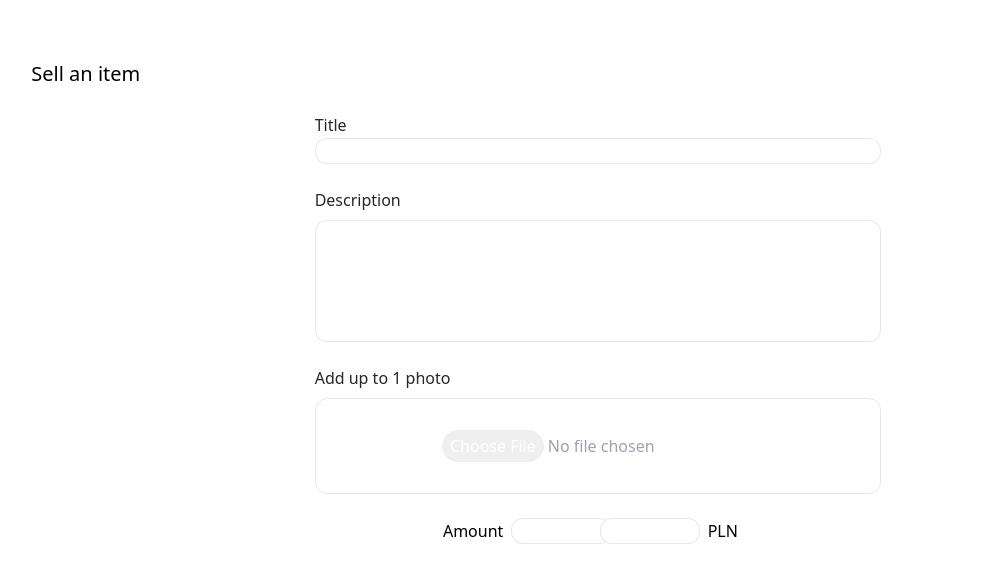
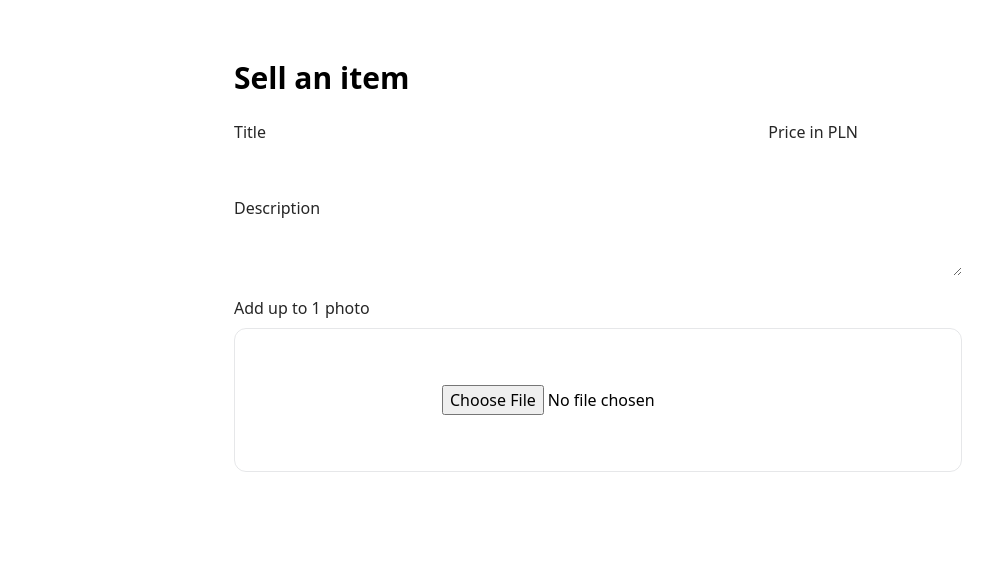
Before and after one commit to Wiktor-Sikora/wildcat, a Django app: template wildcat/templates/products/products_addition.html in a window 1280 px wide. Shown: the part 89-676 px from the top of the page, without its empty margins (42-1035 px from the left). Run offline with Django 4.2, Linux system fonts and the light colour scheme; the template is opened without the code that fills it, so the values that code supplies are empty, except form fields; tables that the repository leaves empty hold one stand-in row (values such as "Sample post"); form fields are guessed from the names that the template uses; parts of the project's set-up code (start-up, migrations or seed data) failed here and were passed over; some libraries are stand-ins or nearby versions.

Commit message:
adding products, multi files upload

```diff
--- a/wildcat/core/urls.py
+++ b/wildcat/core/urls.py
@@ -19,7 +19,7 @@ from django.conf.urls.static import static
 from django.conf import settings
 
 urlpatterns = [
-    path('admin/', admin.site.urls),
+    path('admin', admin.site.urls),
     path('', include('products.urls')),
     path('', include('accounts.urls')),
     path('infinite_scroll/', include('infinite_scroll.urls')),
--- a/wildcat/products/urls.py
+++ b/wildcat/products/urls.py
@@ -5,12 +5,12 @@ from . import views
 app_name = 'products'
 
 urlpatterns = [
-    path('', views.mega_test, name='index'),
+    path('', views.IndexPage.as_view(), name='index'),
+    path('add-product', views.ProductAdditionPage.as_view(), name='product_addition'),
+
     # copied from docs
     # path('articles/2003/', views.special_case_2003),
     # path('articles/<int:year>/', views.year_archive),
     # path('articles/<int:year>/<int:month>/', views.month_archive),
     # path('articles/<int:year>/<int:month>/<slug:slug>/', views.article_detail),
-    path('add-product', views.giga_test, name='product_addition'),
-    path('404', views.tera_test, name='error404'),
 ]
--- a/wildcat/templates/base.html
+++ b/wildcat/templates/base.html
@@ -314,7 +314,8 @@
                 </div>
             </div>
         {% endblock %}
-        {% block footer %}
+        {% comment %}
+            {% block footer %}
             <footer class="bg-green-l dark:bg-green-d text-white bottom-0 left-0 w-full absolute">
                 <div class="w-4/5 mx-auto my-auto">
                     <div class="grid grid-cols-2">
@@ -338,6 +339,7 @@
                 </div>
             </footer>
         {% endblock %}
+        {% endcomment %}
         <script src="{% static 'js/script.js' %}"></script>
     </body>
 </html>
--- a/wildcat/templates/products/index.html
+++ b/wildcat/templates/products/index.html
@@ -49,7 +49,7 @@
                     </a>
                     <div class="flex justify-center">
                         <div class="flex items-center text-white bg-green-l p-3 dark:bg-green-d rounded h-7 hover:bg-green-hov dark:hover:bg-green-hov font-bold text-lg text-center">
-                            <a class="font-bold text-lg text-center block px-3" href="#">Sell</a>
+                            <a class="font-bold text-lg text-center block px-3" href="{% url 'products:product_addition' %}">Sell</a>
                         </div>
                     {% else %}
                         <div class="grid justify-self-auto">
--- a/wildcat/templates/products/products_addition.html
+++ b/wildcat/templates/products/products_addition.html
@@ -1,35 +1,37 @@
 {% extends 'base.html' %}
-{% load static tailwind_tags %}
+{% load widget_tweaks %}
 {% load static %}
-{% block title %}Wildcat{% endblock %}
+{% block title %}Wildcat | Product addition{% endblock %}
 {% block content %}
     <div class="flex justify-center h-full mb-10">
-    <div class="w-4/5 sm:w-11/12 p-5 bg-con-l dark:bg-con-d rounded-lg">
-        <h1 class="text-xl mb-6">Sell an item</h1>
-        <div class="grid grid-rows-2 mb-6 w-1/2 mx-auto">
-            <label for="title" class="text-[#262626] dark:text-[#cccccc] my-auto">Title</label>
-            <input type="text" id="title" class="bg-con-l dark:bg-con-d border border-slate-900/10 dark:border-slate-300/10 focus:bg-form-l focus:dark:bg-form-d rounded-xl focus:ring-green-hov">
+        <div class="w-2/5 md:w-3/5 sm:w-11/12 p-5 bg-con-l dark:bg-con-d rounded-lg">
+            <form action="" method="post" class="flex flex-col gap-5" enctype="multipart/form-data">
+                {% csrf_token %}
+                <h1 class="text-3xl font-bold mb-1">Sell an item</h1>
+                <div class="grid grid-flow-col grid-cols-7 gap-5">
+                    <div class="col-span-5 flex flex-col gap-2">
+                        <label for="{{ form.name.auto_id }}" class="text-[#262626] dark:text-[#cccccc] my-auto">Title</label>
+                        {% render_field form.name class="bg-con-l dark:bg-con-d border border-slate-900/10 dark:border-slate-300/10 focus:bg-form-l focus:dark:bg-form-d rounded-xl focus:ring-green-hov" placeholder="Name of your product" %}
                     </div>
-        <div class="grid grid-rows-1 mb-6 w-1/2 mx-auto">
-            <label for="description" class="text-[#262626] dark:text-[#cccccc] mb-2">Description</label>
-            <textarea class="bg-con-l dark:bg-con-d border border-slate-900/10 dark:border-slate-300/10 focus:bg-form-l focus:dark:bg-form-d rounded-xl focus:ring-green-hov resize-none" id="description" rows="5"></textarea>
-        </div>
-        <div class="grid grid-rows-4 mb-6 w-1/2 mx-auto">
-            <p class="text-[#262626] dark:text-[#cccccc] row-span-1 mb-2">Add up to 1 photo</p>
-            <div class="flex justify-center items-center border border-slate-900/10 dark:border-slate-300/10 rounded-xl row-span-3">
-                <input class="block text-gray-400 file:rounded-2xl file:bg-green-l dark:file:bg-green-d file:hover:bg-green-hov dark:file:hover:bg-green-hov file:py-1 file:px-2 file:cursor-pointer file:text-white dark:file:text-white file:border-none focus:outline-green-hov" type="file">
+                    <div class="col-span-2 flex flex-col gap-2">
+                        <label for="{{ form.price.auto_id }}" class="text-[#262626] dark:text-[#cccccc] my-auto">Price in PLN</label>
+                        {% render_field form.price min=0.01 step=0.01 class="bg-con-l dark:bg-con-d border border-slate-900/10 dark:border-slate-300/10 focus:bg-form-l focus:dark:bg-form-d rounded-xl focus:ring-green-hov" placeholder="259.99" %}
                     </div>
                 </div>
-        <div class="grid grid-cols-4 mb-6 w-1/2 mx-auto">
-            <div class="flex justify-center col-start-2 col-end-2">
-                <p class="my-auto mr-2">Amount</p>
-                <input type="number" min="0" max="1000" class="bg-con-l dark:bg-con-d border border-slate-900/10 dark:border-slate-300/10 rounded-xl"/>
+                <div class="flex flex-col gap-2">
+                    <label for="{{ form.description.auto_id }}" class="text-[#262626] dark:text-[#cccccc] my-auto grid-">Description</label>
+                    {% render_field form.description class="bg-con-l dark:bg-con-d border border-slate-900/10 dark:border-slate-300/10 focus:bg-form-l focus:dark:bg-form-d rounded-xl focus:ring-green-hov resize-none" placeholder="Description of your product" %}
                 </div>
-            <div class="flex justify-center col-start-3 col-end-3">
-                <input type="number" min="0" max="1000" class="bg-con-l dark:bg-con-d border border-slate-900/10 dark:border-slate-300/10 rounded-xl"/>
-                <p class="my-auto ml-2">PLN</p>
+                <div class="flex flex-col gap-2">
+                    <label for="{{ form.images.auto_id }}" class="text-[#262626] dark:text-[#cccccc] row-span-1">Add up to 1 photo</label>
+                    <div class="basis-36 flex justify-center items-center border border-slate-900/10 dark:border-slate-300/10 rounded-xl ">
+                        {% render_field form.images class="block text-gray-400 file:rounded-2xl file:bg-green-l dark:file:bg-green-d file:hover:bg-green-hov dark:file:hover:bg-green-hov file:py-1 file:px-2 file:cursor-pointer file:text-white dark:file:text-white file:border-none focus:outline-green-hov" %}
                     </div>
                 </div>
+                <div class="self-center">
+                    <button type="submit" class="lg:w-full py-2 px-10 text-white font-medium bg-green-l rounded-full  hover:bg-green-hov focus:ring-3  focus:ring-green-hov dark:bg-green-d dark:hover:bg-green-hov dark:focus:ring-[#3f284f]">Publish</button>
+                </div>
+            </form>
         </div>
     </div>
 {% endblock %}
```
Also changed, not shown: wildcat/products/forms.py (added, +14 -0 lines), wildcat/products/models.py (+15 -5 lines), wildcat/products/views.py (+28 -5 lines), wildcat/media/products/96107bd696b84781bff47e6c8bc0550503aef558_1024_1024.jpeg (added), wildcat/media/products/cot.png (added), wildcat/media/products/wc.png (added), wildcat/products/migrations/0001_initial.py, wildcat/products/migrations/0002_product_modified.py (added), wildcat/products/migrations/0002_remove_product_image_image.py (deleted), wildcat/products/migrations/0003_rename_a8bccaa3268645cf90ca5e5990afd668_image_image.py (deleted). Lines whose indentation alone changed are shown as unchanged.
